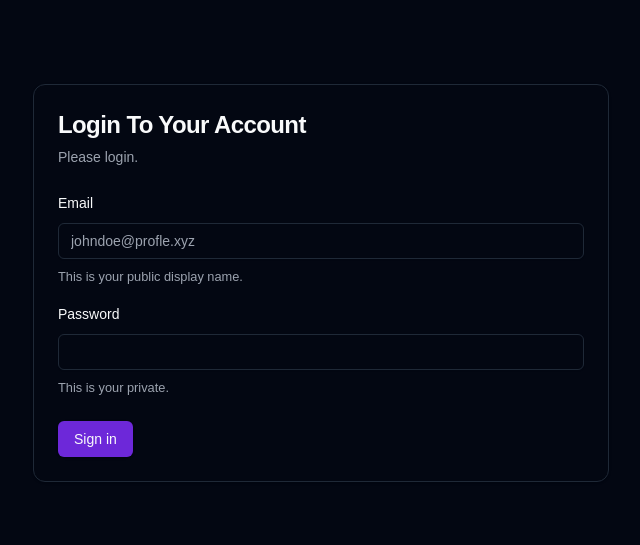
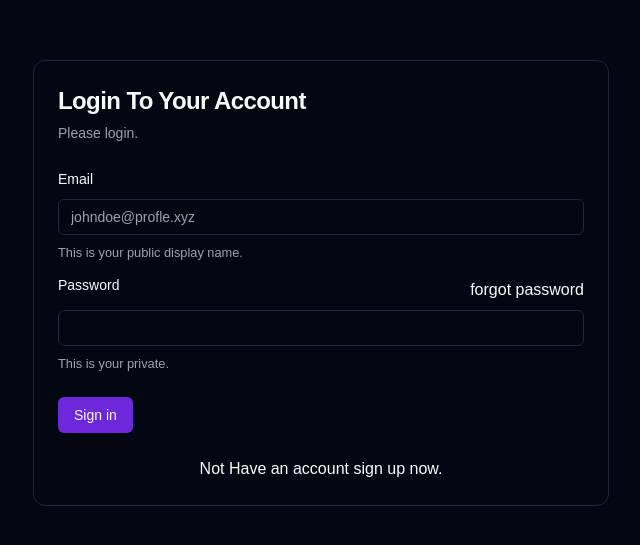
Before and after one commit to zain-23/staymaster, a Next.js app: page /sign-in in a window 1280 px wide. Shown: the part 117-662 px from the top of the page, without its empty margins (319-959 px from the left). Built offline with nearby package versions, Linux system fonts and the light colour scheme; a web font is replaced by a local one.

Commit message:
update middleware

```diff
--- a/src/app/(auth)/sign-in/page.tsx
+++ b/src/app/(auth)/sign-in/page.tsx
@@ -25,6 +25,7 @@ import axios, { AxiosError } from "axios";
 import { useRouter } from "next/navigation";
 import { useForm } from "react-hook-form";
 import { z } from "zod";
+import NextLink from "next/link";
 
 const SignIn = () => {
   const signupForm = useForm<z.infer<typeof signinSchema>>({
@@ -35,7 +36,14 @@ const SignIn = () => {
   const onSubmit = async (data: z.infer<typeof signinSchema>) => {
     try {
       const { data: userdetail } = await axios.post("/api/user/sign-in", data);
-      console.log(userdetail);
+      switch (userdetail.data.role) {
+        case "admin":
+          router.push("/d");
+          break;
+        default:
+          router.push("/u");
+          break;
+      }
     } catch (error) {
       if (error instanceof AxiosError) {
         toast({
@@ -75,7 +83,15 @@ const SignIn = () => {
               name="password"
               render={({ field }) => (
                 <FormItem>
-                  <FormLabel>Password</FormLabel>
+                  <div className="flex justify-between">
+                    <FormLabel>Password</FormLabel>
+                    <NextLink
+                      href={"/resest-password"}
+                      className="hover:text-primary hover:underline"
+                    >
+                      forgot password
+                    </NextLink>
+                  </div>
                   <FormControl>
                     <Input {...field} />
                   </FormControl>
@@ -94,6 +110,18 @@ const SignIn = () => {
               Sign in
             </Button>
           </CardFooter>
+          <CardFooter className="justify-center flex-col">
+            <p>
+              Not Have an account{" "}
+              <NextLink
+                href={"/sign-up"}
+                className="hover:text-primary hover:underline"
+              >
+                sign up
+              </NextLink>{" "}
+              now.
+            </p>
+          </CardFooter>
         </form>
       </Form>
     </Card>
--- a/src/app/(dashboard)/d/page.tsx
+++ b/src/app/(dashboard)/d/page.tsx
@@ -3,11 +3,11 @@ import {
   ArrowUpRight,
   CreditCard,
   DollarSign,
-  Users
+  Users,
 } from "lucide-react";
 import Link from "next/link";
 
-import { Avatar, AvatarFallback, AvatarImage } from "@/components/ui/avatar";
+import { Avatar, AvatarFallback } from "@/components/ui/avatar";
 import { Badge } from "@/components/ui/badge";
 import { buttonVariants } from "@/components/ui/button";
 import {
@@ -88,7 +88,6 @@ const Dashboard = () => {
                 Recent transactions from your store.
               </CardDescription>
             </div>
-            {/* <Button asChild size="sm" className="ml-auto gap-1"> */}
             <Link
               href="#"
               className={buttonVariants({
@@ -99,7 +98,6 @@ const Dashboard = () => {
               View All
               <ArrowUpRight className="h-4 w-4" />
             </Link>
-            {/* </Button> */}
           </CardHeader>
           <CardContent>
             <Table>
@@ -220,7 +218,6 @@ const Dashboard = () => {
           <CardContent className="grid gap-8">
             <div className="flex items-center gap-4">
               <Avatar className="hidden h-9 w-9 sm:flex">
-                <AvatarImage src="/avatars/01.png" alt="Avatar" />
                 <AvatarFallback>OM</AvatarFallback>
               </Avatar>
               <div className="grid gap-1">
@@ -235,7 +232,6 @@ const Dashboard = () => {
             </div>
             <div className="flex items-center gap-4">
               <Avatar className="hidden h-9 w-9 sm:flex">
-                <AvatarImage src="/avatars/02.png" alt="Avatar" />
                 <AvatarFallback>JL</AvatarFallback>
               </Avatar>
               <div className="grid gap-1">
@@ -248,7 +244,6 @@ const Dashboard = () => {
             </div>
             <div className="flex items-center gap-4">
               <Avatar className="hidden h-9 w-9 sm:flex">
-                <AvatarImage src="/avatars/03.png" alt="Avatar" />
                 <AvatarFallback>IN</AvatarFallback>
               </Avatar>
               <div className="grid gap-1">
@@ -263,7 +258,6 @@ const Dashboard = () => {
             </div>
             <div className="flex items-center gap-4">
               <Avatar className="hidden h-9 w-9 sm:flex">
-                <AvatarImage src="/avatars/04.png" alt="Avatar" />
                 <AvatarFallback>WK</AvatarFallback>
               </Avatar>
               <div className="grid gap-1">
@@ -274,7 +268,6 @@ const Dashboard = () => {
             </div>
             <div className="flex items-center gap-4">
               <Avatar className="hidden h-9 w-9 sm:flex">
-                <AvatarImage src="/avatars/05.png" alt="Avatar" />
                 <AvatarFallback>SD</AvatarFallback>
               </Avatar>
               <div className="grid gap-1">
--- a/src/app/api/user/sign-in/route.ts
+++ b/src/app/api/user/sign-in/route.ts
@@ -43,17 +43,13 @@ export const POST = async (request: Request, response: Response) => {
       username: user.username,
     });
 
-    if (user.role === "admin") {
-      return NextResponse.redirect(new URL("/d", request.url));
-    }
-
-    // return NextResponse.json({
-    //   success: true,
-    //   message: "login successfully",
-    //   data: {
-    //     role: user.role,
-    //   },
-    // });
+    return NextResponse.json({
+      success: true,
+      message: "login successfully",
+      data: {
+        role: user.role,
+      },
+    });
   } catch (error) {
     console.log(error);
   }
--- a/src/middleware.ts
+++ b/src/middleware.ts
@@ -3,9 +3,7 @@ import { verifySession } from "./lib/session";
 
 export default async function middleware(request: NextRequest) {
   const currentPath = request.nextUrl.pathname;
-
   const { userId, role, email, username } = await verifySession();
-  console.log(userId, role, email, username);
 
   if (
     !userId &&
@@ -28,15 +26,15 @@ export default async function middleware(request: NextRequest) {
     return NextResponse.redirect(new URL("/d", request.url));
   }
 
-  // if (
-  //   (userId &&
-  //     role === "guest" &&
-  //     (currentPath.startsWith("/sign-in") ||
-  //       currentPath.startsWith("/sign-up"))) ||
-  //   currentPath.startsWith("/d")
-  // ) {
-  //   return NextResponse.redirect(new URL("/u", request.url));
-  // }
+  if (
+    userId &&
+    role === "guest" &&
+    (currentPath.startsWith("/sign-in") ||
+      currentPath.startsWith("/sign-up") ||
+      currentPath.startsWith("/d"))
+  ) {
+    return NextResponse.redirect(new URL("/u", request.url));
+  }
 
   return NextResponse.next();
 }
```
